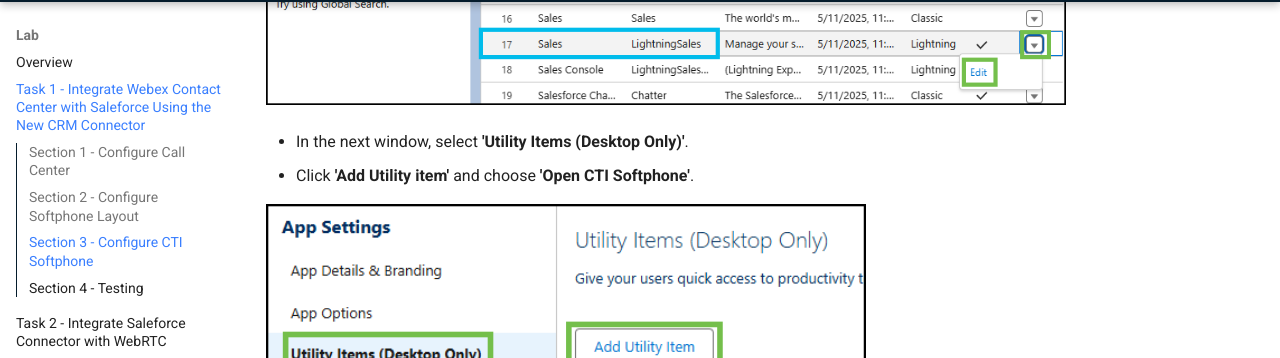
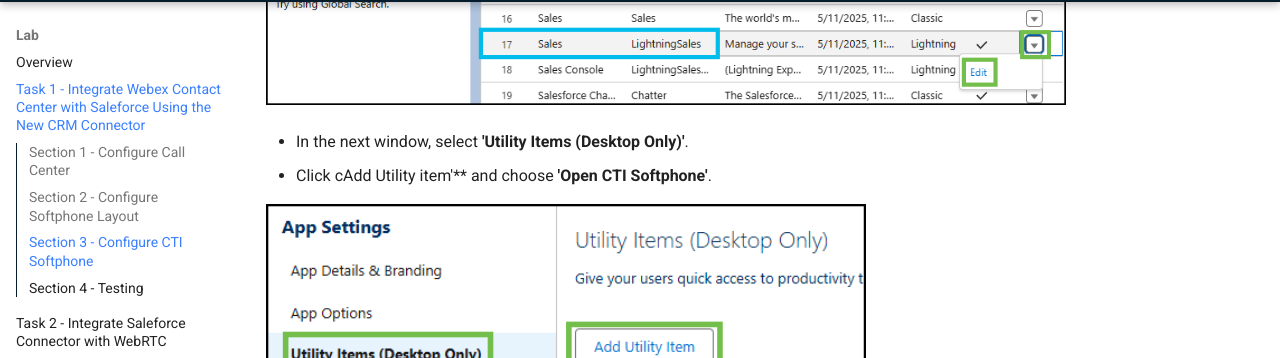
Before and after one commit to WebexCC-SA/LAB-2308, an MkDocs documentation site: the page built from docs/task1.md, in a window 1280 px wide and 900 px high, scrolled down 5674 px. Shown: the part 94-452 px from the top of the window. Built offline with MkDocs 1.6.1 and Material for MkDocs 9.7.7, drawn with Linux system fonts in a browser that asks for light colours.

Commit message:
Update task1.md

```diff
--- a/docs/task1.md
+++ b/docs/task1.md
@@ -91,7 +91,7 @@
 ![Nav](./assets/t1s1p11.png){ width="800" }
 
 - In the next window, select **'Utility Items (Desktop Only)'**.
-- Click **'Add Utility item'** and choose **'Open CTI Softphone'**.
+- Click cAdd Utility item'** and choose **'Open CTI Softphone'**.
 
 ![Nav](./assets/t1s1p12.png){ width="600" }
 
```
